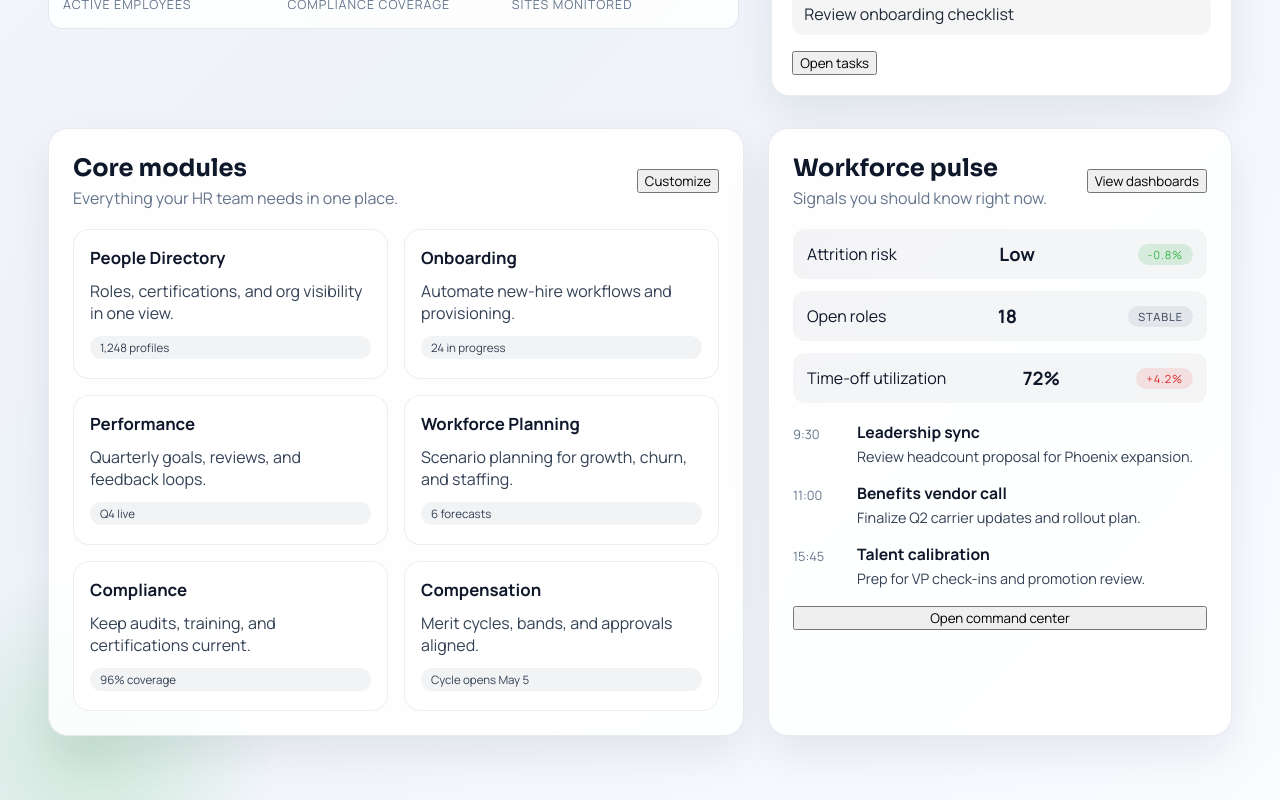
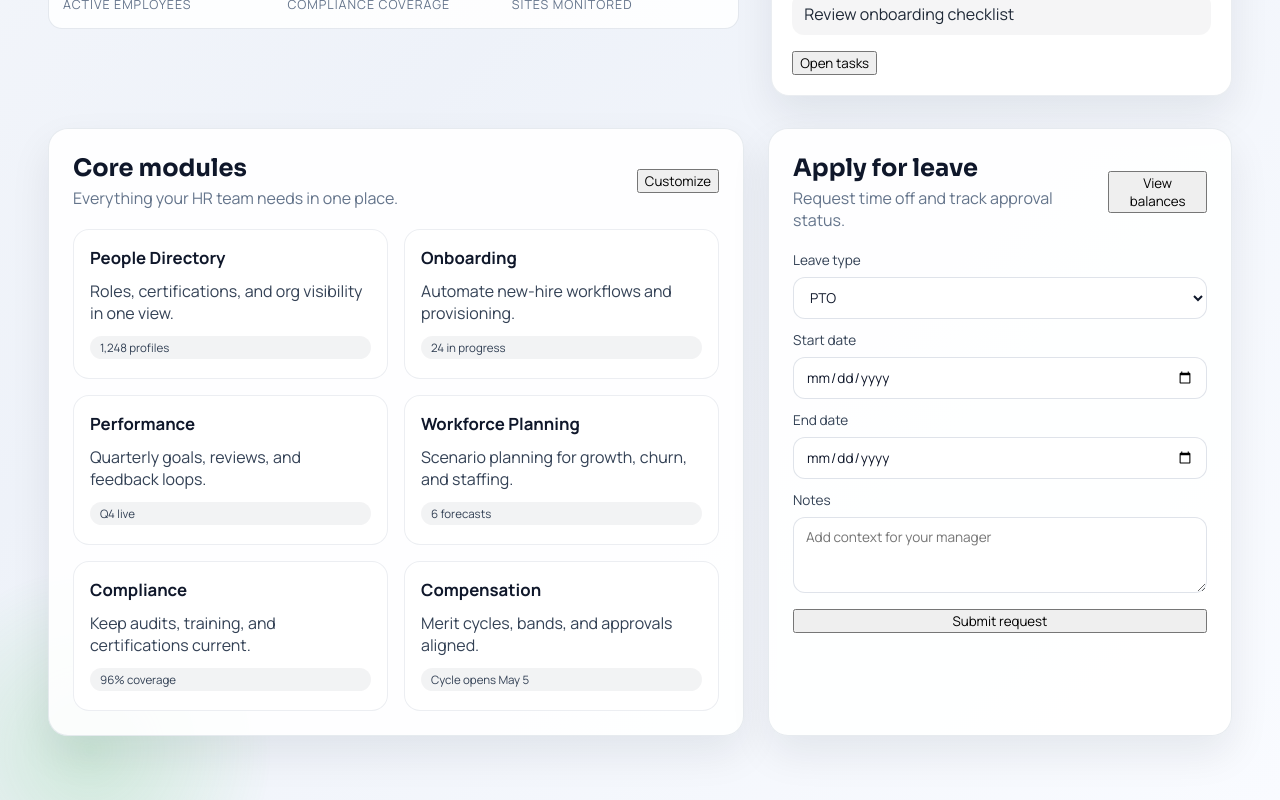
Before and after one commit to tierxdcs/tx-peoplehub, an Angular app: page / in a window 1280 px wide. Shown: the part 521-1321 px from the top of the page. Built offline with nearby package versions, Linux system fonts and the light colour scheme.

Commit message:
Replace workforce pulse with leave request card

```diff
--- a/src/app/home/home.component.html
+++ b/src/app/home/home.component.html
@@ -109,52 +109,35 @@
     <div class="panel insights">
       <div class="panel-header">
         <div>
-          <h2>Workforce pulse</h2>
-          <p>Signals you should know right now.</p>
+          <h2>Apply for leave</h2>
+          <p>Request time off and track approval status.</p>
         </div>
-        <button class="ghost" type="button">View dashboards</button>
+        <button class="ghost" type="button">View balances</button>
       </div>
-      <div class="metric-list">
-        <article>
-          <span class="label">Attrition risk</span>
-          <strong>Low</strong>
-          <span class="delta positive">-0.8%</span>
-        </article>
-        <article>
-          <span class="label">Open roles</span>
-          <strong>18</strong>
-          <span class="delta neutral">Stable</span>
-        </article>
-        <article>
-          <span class="label">Time-off utilization</span>
-          <strong>72%</strong>
-          <span class="delta negative">+4.2%</span>
-        </article>
-      </div>
-      <div class="timeline">
-        <div>
-          <span class="time">9:30</span>
-          <div>
-            <h4>Leadership sync</h4>
-            <p>Review headcount proposal for Phoenix expansion.</p>
-          </div>
-        </div>
-        <div>
-          <span class="time">11:00</span>
-          <div>
-            <h4>Benefits vendor call</h4>
-            <p>Finalize Q2 carrier updates and rollout plan.</p>
-          </div>
-        </div>
-        <div>
-          <span class="time">15:45</span>
-          <div>
-            <h4>Talent calibration</h4>
-            <p>Prep for VP check-ins and promotion review.</p>
-          </div>
-        </div>
-      </div>
-      <button class="primary full" type="button">Open command center</button>
+      <form class="leave-form">
+        <label>
+          Leave type
+          <select>
+            <option>PTO</option>
+            <option>Sick</option>
+            <option>Personal</option>
+            <option>Parental</option>
+          </select>
+        </label>
+        <label>
+          Start date
+          <input type="date" />
+        </label>
+        <label>
+          End date
+          <input type="date" />
+        </label>
+        <label>
+          Notes
+          <textarea rows="3" placeholder="Add context for your manager"></textarea>
+        </label>
+      </form>
+      <button class="primary full" type="button">Submit request</button>
     </div>
   </section>
 </main>
--- a/src/app/home/home.component.scss
+++ b/src/app/home/home.component.scss
@@ -345,6 +345,34 @@
   width: 100%;
 }
 
+.leave-form {
+  display: grid;
+  gap: 12px;
+  margin-bottom: 16px;
+}
+
+.leave-form label {
+  display: grid;
+  gap: 8px;
+  font-size: 0.85rem;
+  color: var(--ink-600);
+}
+
+.leave-form input,
+.leave-form select,
+.leave-form textarea {
+  border-radius: 12px;
+  border: 1px solid rgba(148, 163, 184, 0.3);
+  padding: 10px 12px;
+  font: inherit;
+  background: #fff;
+  color: var(--ink-900);
+}
+
+.leave-form textarea {
+  resize: vertical;
+}
+
 @keyframes rise {
   from {
     transform: translateY(10px);
```
